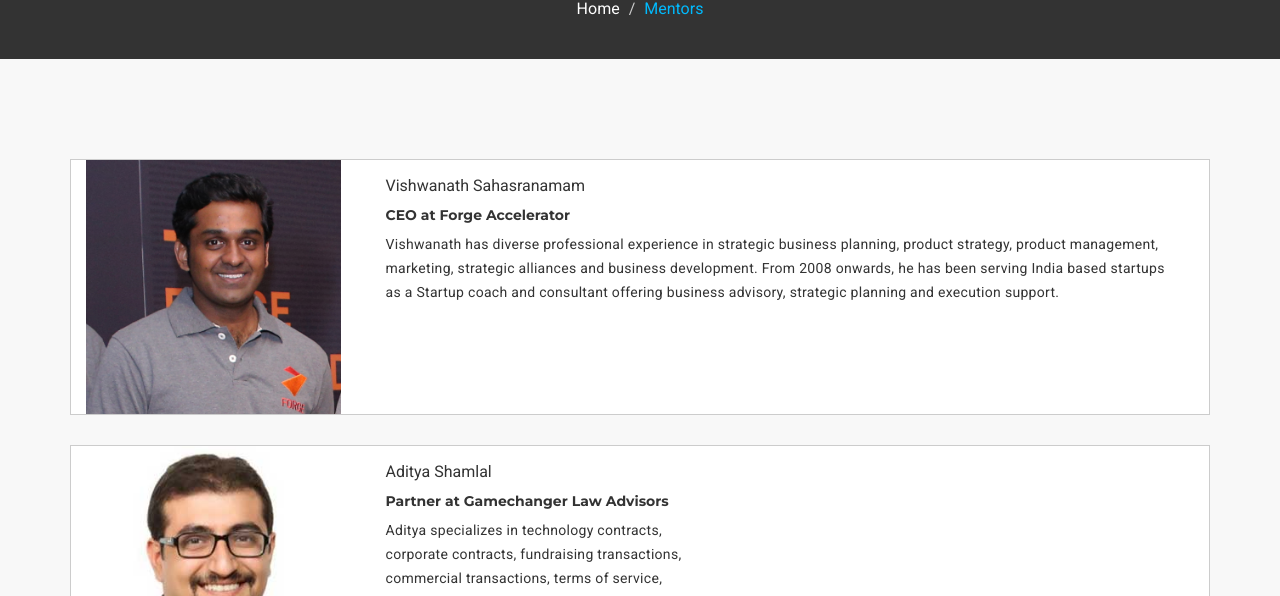
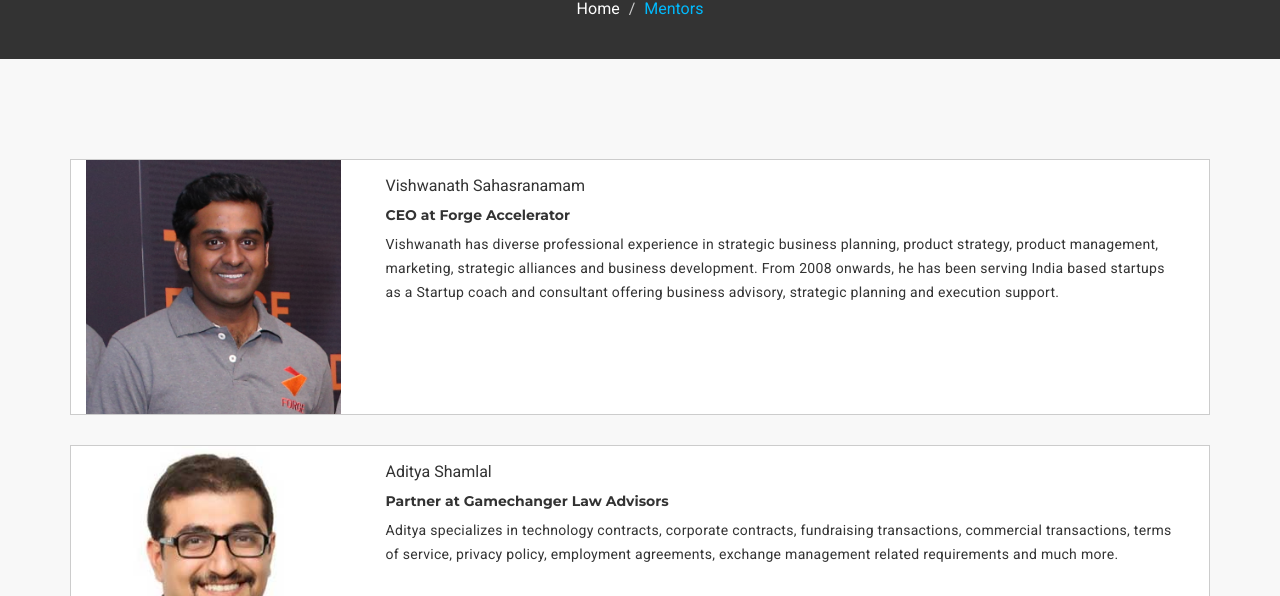
Before and after one commit to hkaur1/hkaur1.github.io, a plain HTML site: page mentors.html in a window 1280 px wide. Shown: the part 204-800 px from the top of the page. Drawn offline with Linux system fonts and the light colour scheme.

Commit message:
Add files via upload

```diff
--- a/mentors.html
+++ b/mentors.html
@@ -210,7 +210,7 @@
                           </figure>
                         </div>
 
-                        <div class="col-md-4 col-sm-4">
+                        <div class="col-md-9 col-sm-9">
                           <div class="mu-latest-course-single-content">
                             <a href="#">Aditya Shamlal </a>
                             <h5><b>Partner at Gamechanger Law Advisors</b></a></h5>
```
